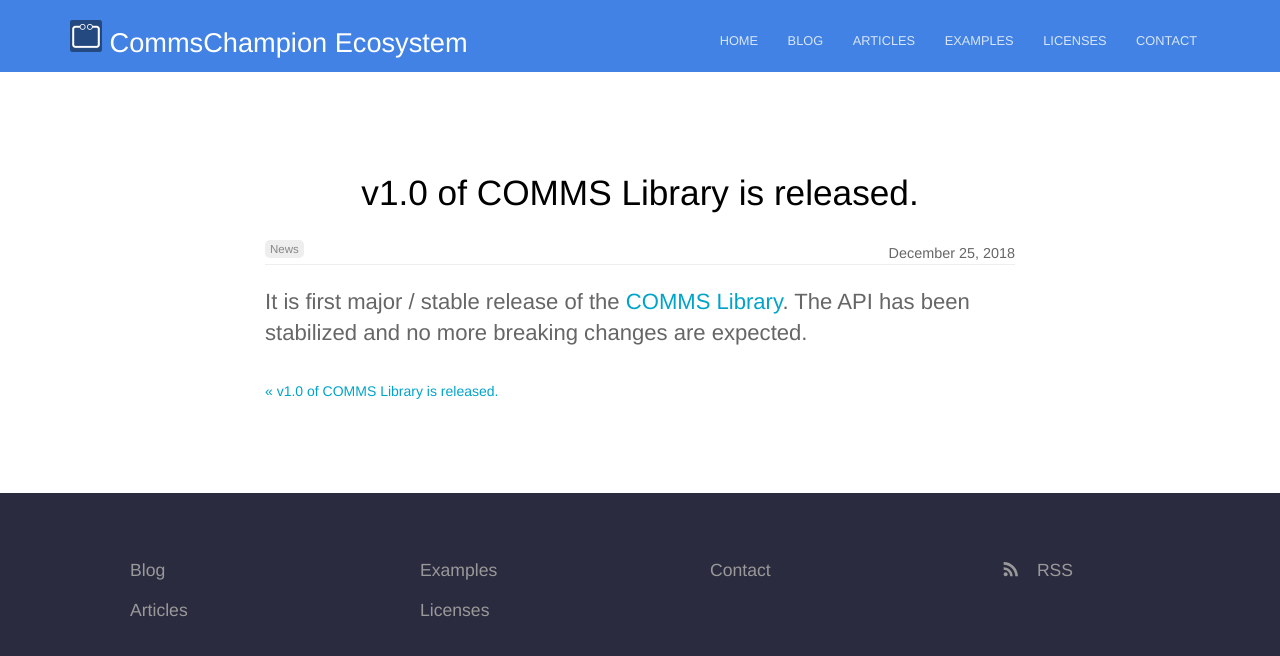
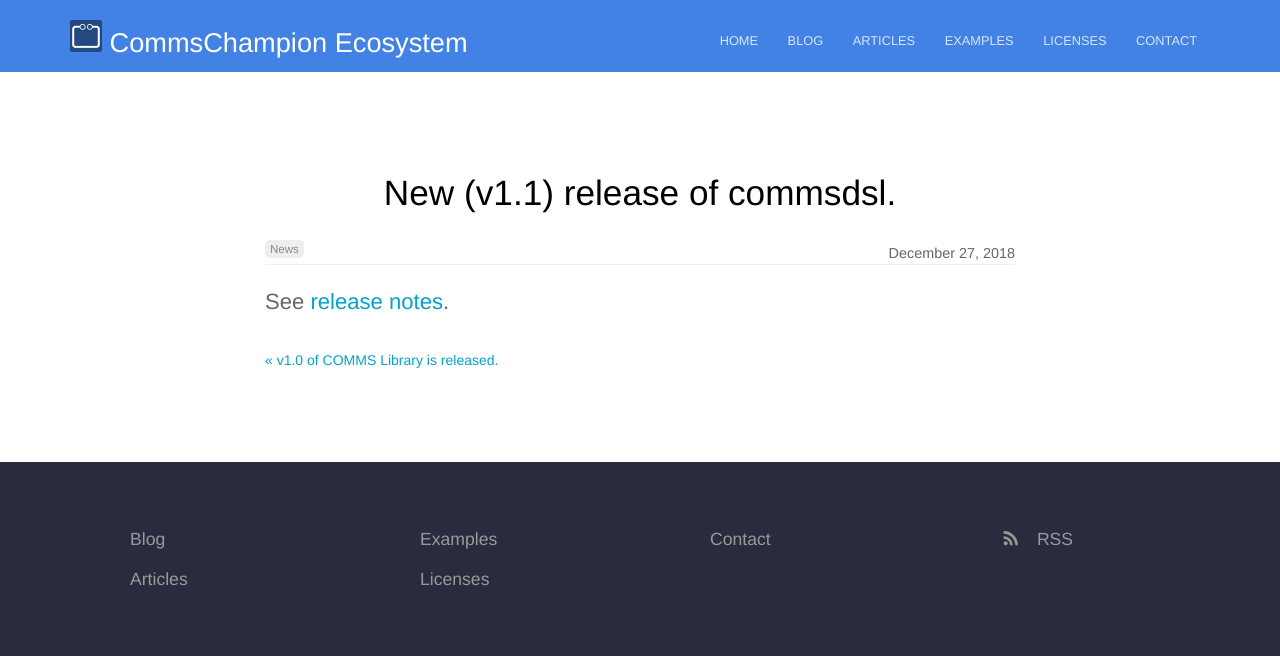
Before and after one commit to commschamp/commschamp.github.io, a Jekyll site: the page built from _posts/2018-12-27-commsdsl-release-v1.1.md, in a window 1280 px wide. Shown: the top 656 px of the page. Built offline with Jekyll 4.4.1, drawn with Linux system fonts in a browser that asks for light colours.

Commit message:
Updated news date.

```diff
--- a/_posts/2018-12-27-commsdsl-release-v1.1.md
+++ b/_posts/2018-12-27-commsdsl-release-v1.1.md
@@ -1,9 +1,7 @@
 ---
-date: 2018-12-25
-title: v1.0 of COMMS Library is released.
+date: 2018-12-27
+title: New (v1.1) release of commsdsl.
 categories:
   - news
 ---
-It is first major / stable release of the
-[COMMS Library](https://github.com/arobenko/comms_champion#comms-library).
-The API has been stabilized and no more breaking changes are expected.
+See [release notes](https://github.com/arobenko/commsdsl/releases/tag/v1.1).
```
